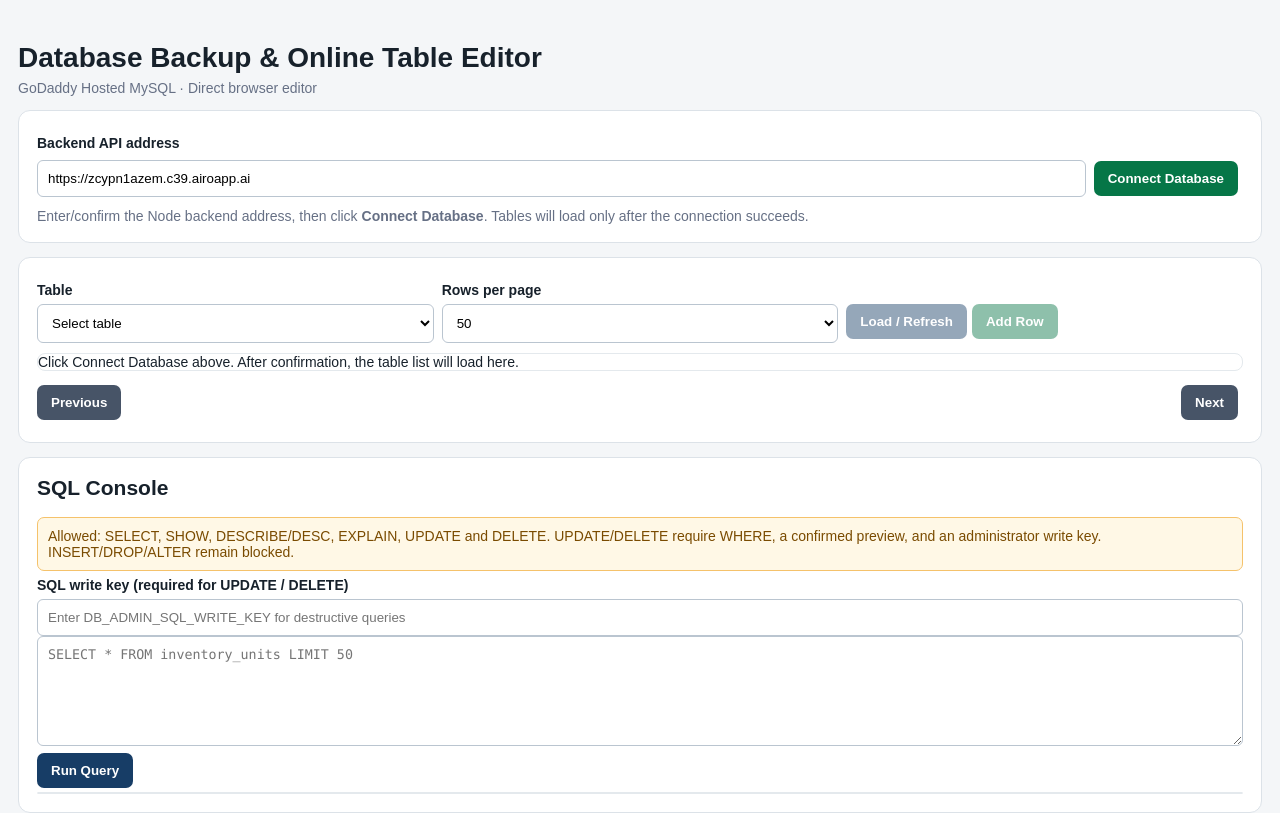
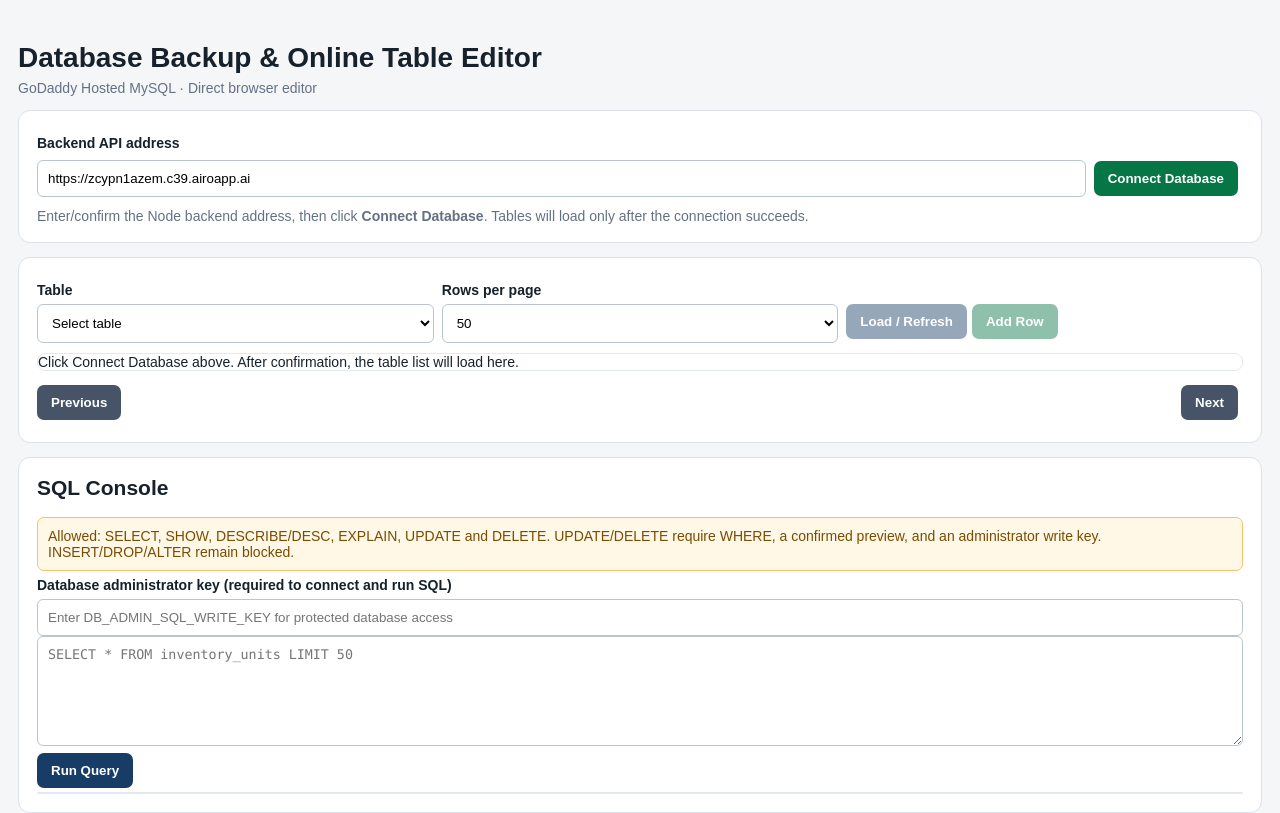
Before and after one commit to prasath09/godaddy_ss, a plain HTML site: page database-backup.html in a window 1280 px wide. Shown: the top 813 px of the page. Drawn offline with Linux system fonts and the light colour scheme.

Commit message:
Add files via upload

```diff
--- a/database-backup.html
+++ b/database-backup.html
@@ -35,8 +35,8 @@
   <section>
     <h2>SQL Console</h2>
     <div class="warn">Allowed: SELECT, SHOW, DESCRIBE/DESC, EXPLAIN, UPDATE and DELETE. UPDATE/DELETE require WHERE, a confirmed preview, and an administrator write key. INSERT/DROP/ALTER remain blocked.</div>
-    <label for="sqlWriteKey">SQL write key (required for UPDATE / DELETE)</label>
-    <input id="sqlWriteKey" type="password" autocomplete="off" placeholder="Enter DB_ADMIN_SQL_WRITE_KEY for destructive queries">
+    <label for="sqlWriteKey">Database administrator key (required to connect and run SQL)</label>
+    <input id="sqlWriteKey" type="password" autocomplete="off" placeholder="Enter DB_ADMIN_SQL_WRITE_KEY for protected database access">
     <textarea id="sql" placeholder="SELECT * FROM inventory_units LIMIT 50"></textarea>
     <button id="runSql">Run Query</button>
     <div id="sqlResult" class="table-wrap sql-result" aria-live="polite"></div>
--- a/database-backup.js
+++ b/database-backup.js
@@ -8,7 +8,7 @@ function base(){
   const u=new URL(raw);if(!['http:','https:'].includes(u.protocol))throw Error('Use an HTTP or HTTPS API address.');
   return raw.replace(/\/api\/rpc$/,'');
 }
-function headers(json=true){return json?{'Content-Type':'application/json'}:{};}
+function headers(json=true){const h=json?{'Content-Type':'application/json'}:{};const k=el('sqlWriteKey').value.trim();if(k)h['x-db-admin-write-key']=k;return h;}
 async function api(route,{method='GET',body=null,raw=false}={}){
   const r=await fetch(base()+'/api/database-admin/'+route,{method,headers:headers(!raw),...(body!==null?{body:raw?body:JSON.stringify(body)}:{})});
   if(!r.ok){const x=await r.json().catch(()=>({message:'Request failed: '+r.status}));throw Error(x.message||('Request failed: '+r.status));}
```
